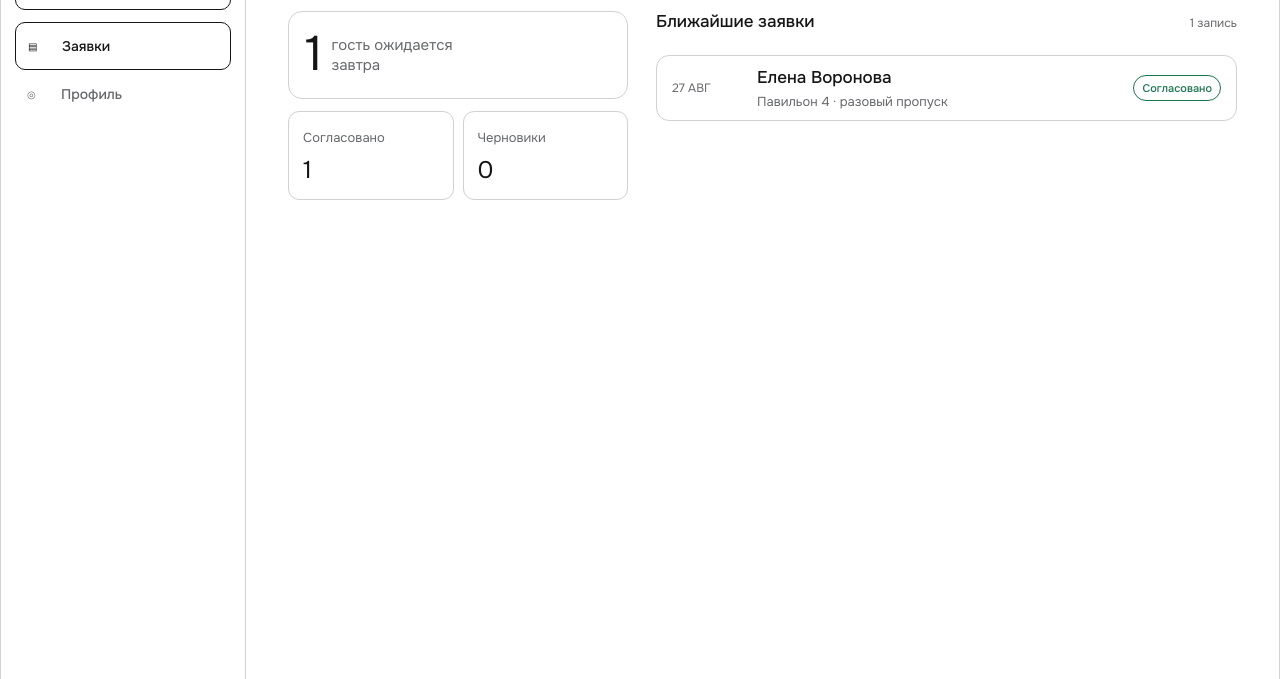
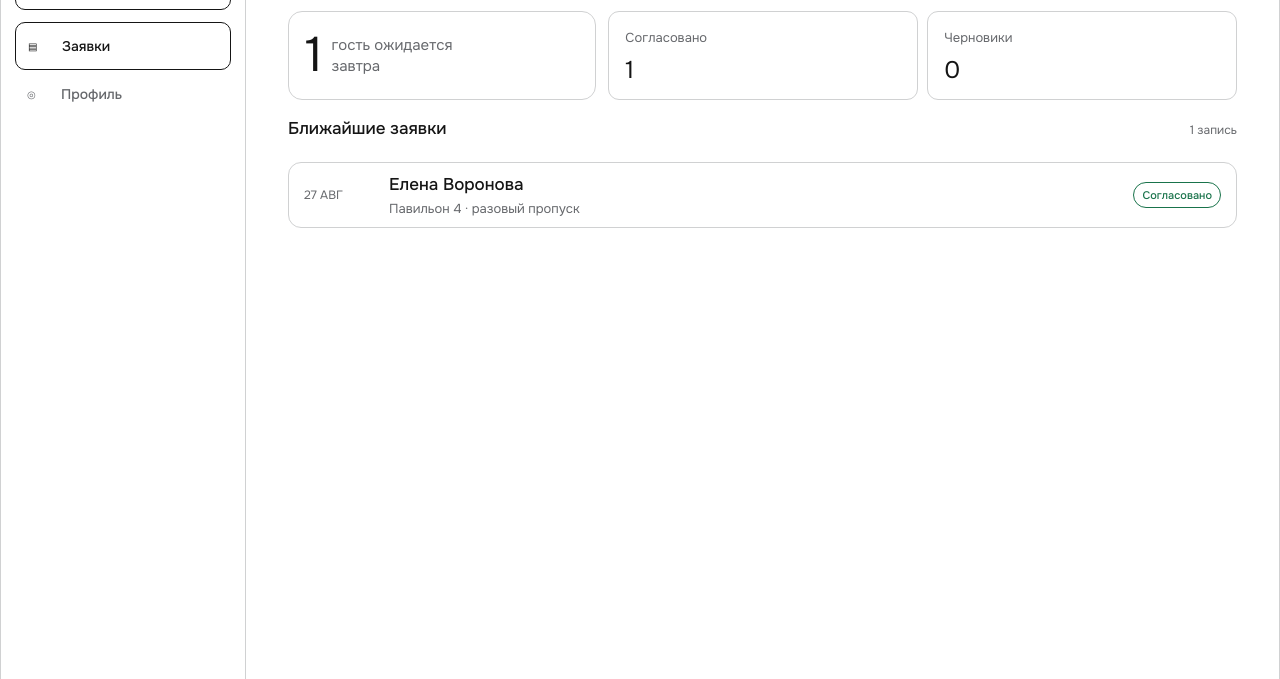
Before and after one commit to naztutnet/chesnikova-pass, a website: page index.html in a window 1280 px wide. Shown: the part 121-800 px from the top of the page. Drawn offline with Linux system fonts and the light colour scheme.

Commit message:
Stack desktop requests below stats

```diff
--- a/index.html
+++ b/index.html
@@ -9,7 +9,7 @@
     <link rel="preconnect" href="https://fonts.googleapis.com" />
     <link rel="preconnect" href="https://fonts.gstatic.com" crossorigin />
     <link href="https://fonts.googleapis.com/css2?family=Onest:wght@400;500&display=swap" rel="stylesheet" />
-    <link rel="stylesheet" href="./styles.css?v=12" />
+    <link rel="stylesheet" href="./styles.css?v=13" />
   </head>
   <body>
     <div class="app-shell">
--- a/styles.css
+++ b/styles.css
@@ -400,9 +400,9 @@ input:focus, textarea:focus { border-color: var(--accent); background: white; bo
 
   .dashboard {
     display: grid;
-    grid-template-columns: minmax(270px, 330px) minmax(360px, 1fr);
-    grid-template-rows: auto auto auto auto;
-    gap: 12px 28px;
+    grid-template-columns: repeat(3, minmax(0, 1fr));
+    grid-template-rows: auto auto auto;
+    gap: 12px;
     max-width: 1080px;
     margin: 0 auto;
     padding-top: 10px;
@@ -423,12 +423,12 @@ input:focus, textarea:focus { border-color: var(--accent); background: white; bo
   }
   .big-stat strong { font-size: 50px; }
   .big-stat span { color: #a7aaae; font-size: 13px; }
-  .stat-grid { grid-column: 1; grid-row: 3; margin-top: 0; }
-  .stat-grid article { min-height: 78px; padding: 14px; }
+  .stat-grid { grid-column: 2 / 4; grid-row: 2; margin-top: 0; }
+  .stat-grid article { min-height: 88px; padding: 14px 16px; }
   .stat-grid span { font-size: 11px; }
   .stat-grid b { font-size: 24px; }
-  .primary-action { grid-column: 1; grid-row: 4; margin-top: 0; }
-  .requests-section { grid-column: 2; grid-row: 2 / 5; margin-top: 0; }
+  .primary-action { grid-column: 1 / -1; grid-row: 4; margin-top: 0; }
+  .requests-section { grid-column: 1 / -1; grid-row: 3; margin-top: 6px; }
   .section-title { min-height: 34px; }
   .request-row { grid-template-columns: 76px 1fr auto; min-height: 64px; padding: 10px 15px; }
   .request-date { font-size: 11px; }
@@ -667,7 +667,7 @@ input, textarea { min-height: 50px; border-color: var(--line); background: #ffff
   .tab { font-size: 14px; }
   .tab.active { border: 1px solid var(--ink); color: var(--ink); background: #ffffff; }
   .tab-create, .tab-create.active { color: var(--ink); background: #ffffff; }
-  .dashboard { grid-template-rows: auto auto auto; }
+  .dashboard { grid-template-columns: repeat(3, minmax(0, 1fr)); grid-template-rows: auto auto auto; gap: 12px; }
   .dashboard-head h1 { font-size: 38px; }
   .big-stat {
     align-items: center;
@@ -679,8 +679,9 @@ input, textarea { min-height: 50px; border-color: var(--line); background: #ffff
   }
   .big-stat strong { font-size: 48px; }
   .big-stat span { color: var(--muted); font-size: 15px; }
+  .stat-grid article { min-height: 88px; }
   .stat-grid span { font-size: 13px; }
-  .requests-section { grid-row: 2 / 4; }
+  .requests-section { grid-column: 1 / -1; grid-row: 3; }
   .request-date { font-size: 12px; }
   .request-person b { font-size: 17px; }
   .request-person small { font-size: 13px; }
```
